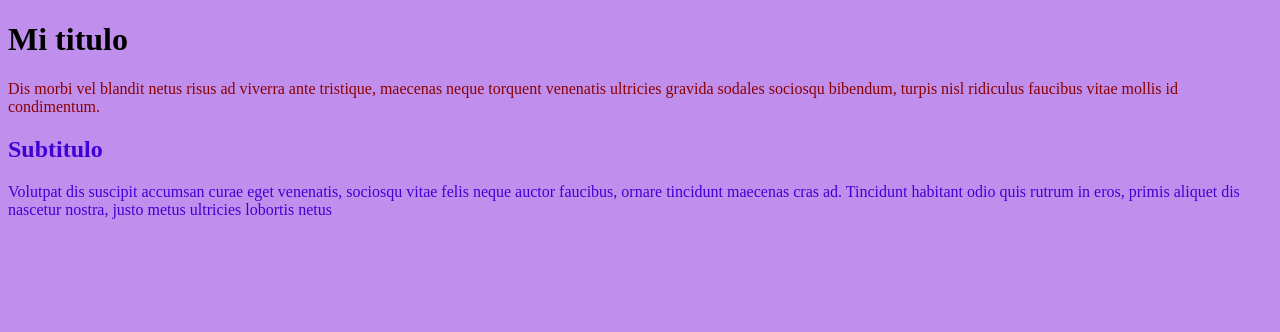
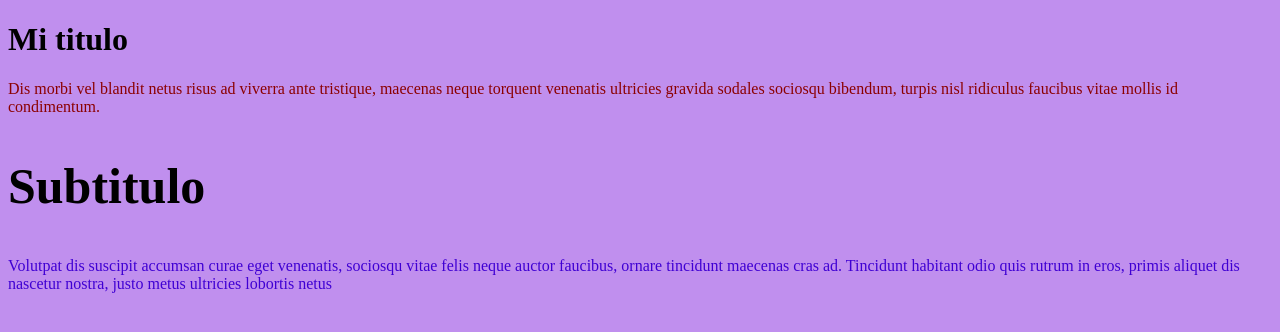
Before and after one commit to IlsDev99/Master-code-g14a, a plain HTML site: page 1-IntroALaWeb/03-CssSelectores/index.html in a window 1280 px wide. Drawn offline with Linux system fonts and the light colour scheme.

Commit message:
Formas de agregar CSS

```diff
--- a/1-IntroALaWeb/03-CssSelectores/index.html
+++ b/1-IntroALaWeb/03-CssSelectores/index.html
@@ -6,12 +6,22 @@
     <meta name="viewport" content="width=device-width, initial-scale=1.0">
 
     <link rel="stylesheet" href="css/style.css">
+
+    <style type="text/css">
+        p{
+            color:blueviolet
+        }
+        .subtitulo{
+            font-size: 50px;
+        }
+    </style>
+
     <title>Selectores Básicos</title>
 </head>
 <body>
     <h1>Mi titulo</h1>
     <p id="p1">Dis morbi vel blandit netus risus ad viverra ante tristique, maecenas neque torquent venenatis ultricies gravida sodales sociosqu bibendum, turpis nisl ridiculus faucibus vitae mollis id condimentum.</p>
-    <h2 class="colorLetra">Subtitulo</h2>
+    <h2 class="subtitulo">Subtitulo</h2>
     <p class="colorLetra">Volutpat dis suscipit accumsan curae eget venenatis, sociosqu vitae felis neque auctor faucibus, ornare tincidunt maecenas cras ad. Tincidunt habitant odio quis rutrum in eros, primis aliquet dis nascetur nostra, justo metus ultricies lobortis netus</p>
 
 </body>
```
